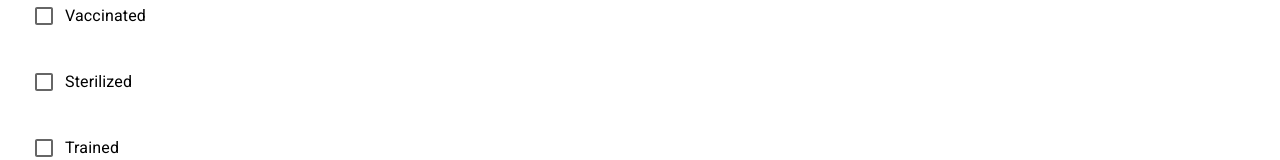
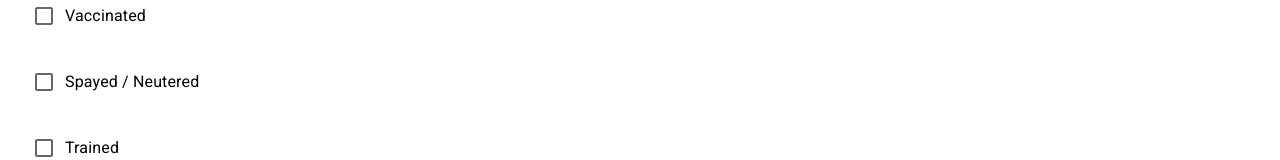
Before and after one commit to samuelh08/petsnode-app, a Next.js app: page /createPet in a window 1280 px wide. Shown: the part 721-881 px from the top of the page. Built offline with nearby package versions, Linux system fonts and the light colour scheme; no server answers.

Commit message:
Changed text for sterilized field label

```diff
--- a/pages/createPet/index.js
+++ b/pages/createPet/index.js
@@ -191,7 +191,7 @@ export default function CreatePet() {
         <Grid item>
           <FormControlLabel
             control={<Checkbox name="sterilized" />}
-            label="Sterilized"
+            label="Spayed / Neutered"
           />
         </Grid>
         <Grid item>
```
